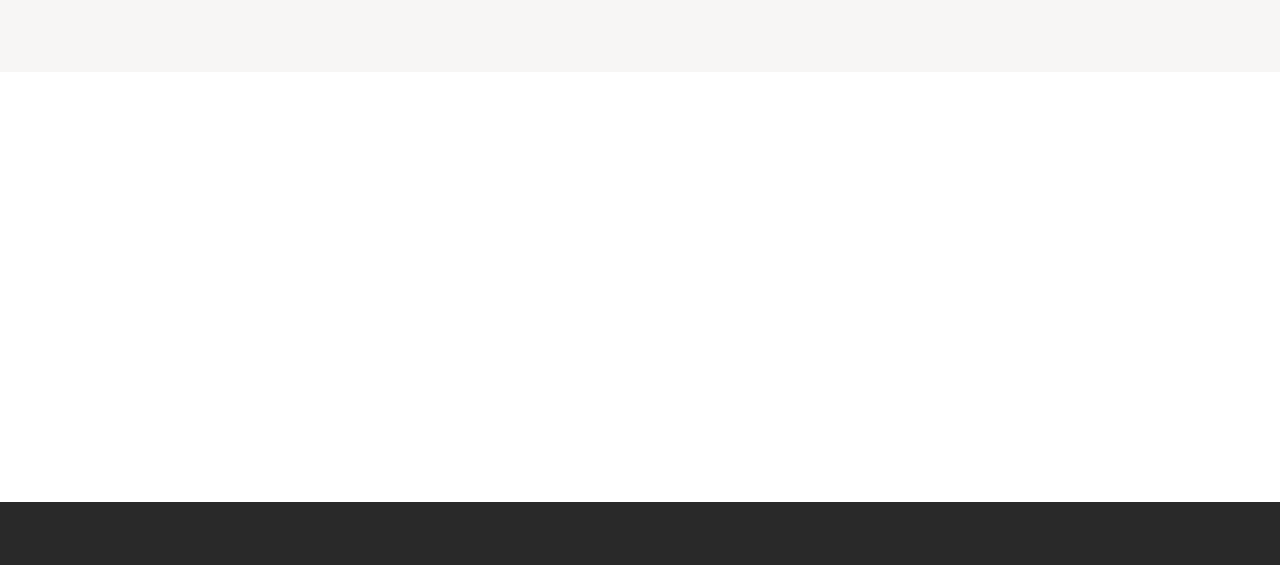
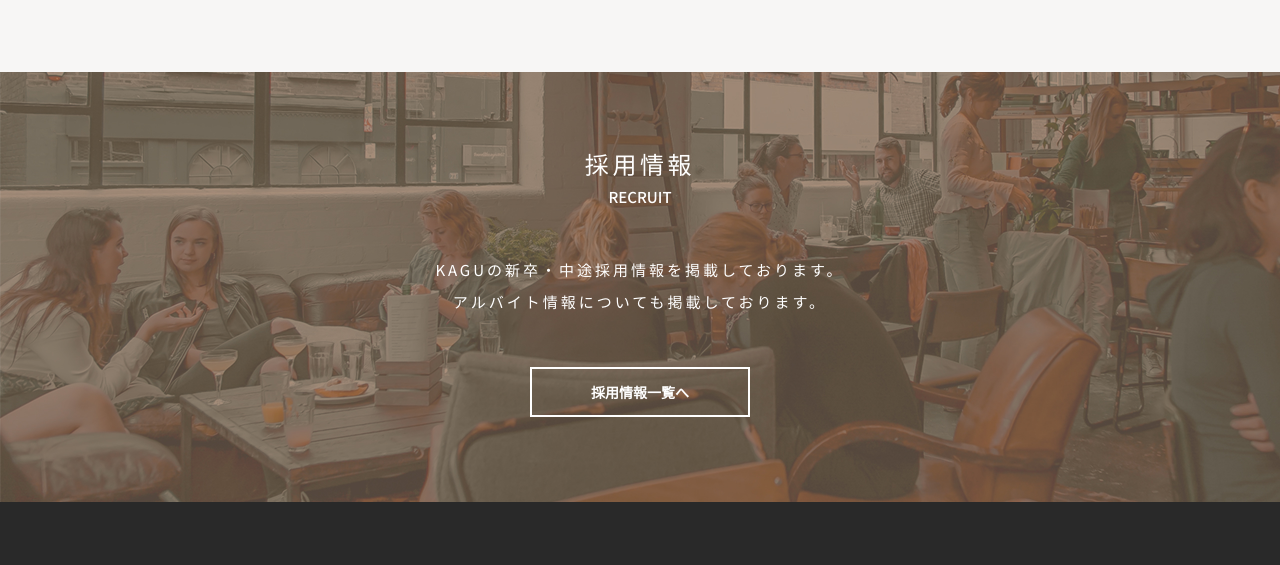
Before and after one commit to yiinuma/kagu, a plain HTML site: page index.html in a window 1280 px wide. Shown: the part 2938-3503 px from the top of the page. Drawn offline with nearby package versions, Linux system fonts and the light colour scheme.

Commit message:
path修正

```diff
--- a/assets/scss/object/project/_recruit.scss
+++ b/assets/scss/object/project/_recruit.scss
@@ -1,5 +1,5 @@
 .p-recruit {
-    background-image: url(assets/img/recruit_bg_pc.jpg);
+    background-image: url(../img/recruit_bg_pc.jpg);
     background-size: cover;
     background-repeat: no-repeat;
 
```
Also changed, not shown: assets/css/style.css.
